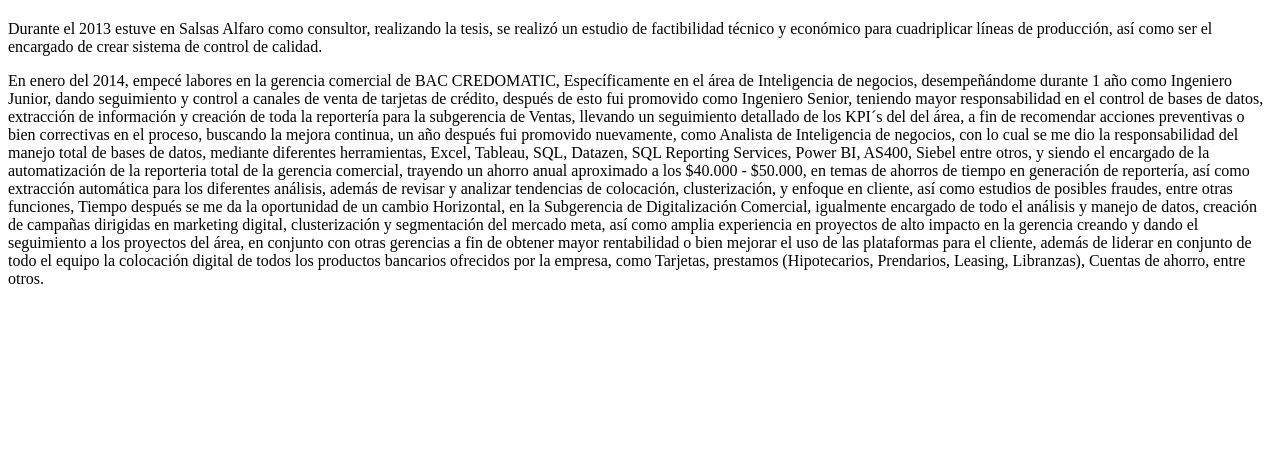
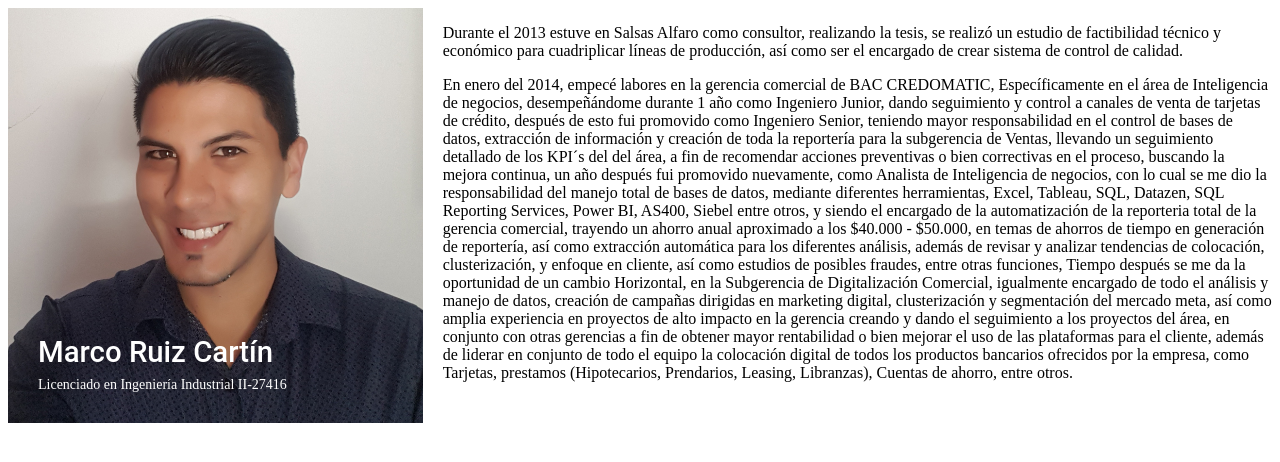
Before and after one commit to guayom/cv-marco-ruiz, a Gatsby site: page / in a window 1280 px wide. Built offline with nearby package versions, Linux system fonts and the light colour scheme; Gatsby itself is replaced by a stand-in of ours.

Commit message:
Layout for profile pic

```diff
--- a/gatsby-config.js
+++ b/gatsby-config.js
@@ -11,6 +11,16 @@
         name: "markdown-pages",
       },
     },
+    {
+      resolve: `gatsby-source-filesystem`,
+      options: {
+        name: `images`,
+        path: `${__dirname}/src/images`,
+      },
+    },
+    `gatsby-plugin-sharp`,
     `gatsby-transformer-remark`,
+    `gatsby-transformer-sharp`,
+    `gatsby-plugin-styled-components`,
   ],
 };
--- a/gatsby-node.js
+++ b/gatsby-node.js
@@ -7,10 +7,7 @@
 
   return graphql(`
     {
-      allMarkdownRemark(
-        sort: { order: DESC, fields: [frontmatter___date] }
-        limit: 1000
-      ) {
+      allMarkdownRemark{
         edges {
           node {
             frontmatter {
--- a/src/components/PersonalData/index.js
+++ b/src/components/PersonalData/index.js
@@ -1,5 +1,20 @@
 import React from 'react'
+import ProfilePic from './profilePic'
+import styled from 'styled-components'
 
-export default (props) => (
-    <h1>Holis</h1>
+const Container = styled.div`
+    flex: 2 0;
+    background: ${props => props.mainColor};
+    margin-right: 20px;
+    color: #fff;
+`
+
+export default ({image, mainColor, name, jobTitle}) => (
+    <Container mainColor={mainColor}>
+        <ProfilePic
+            name={name}
+            jobTitle={jobTitle}
+            image={image}
+        />
+    </Container>
 )
--- /dev/null
+++ b/src/components/PersonalData/profilePic.js
@@ -0,0 +1,46 @@
+import React from 'react'
+import styled from 'styled-components'
+import Img from 'gatsby-image';
+
+
+const ImageContainer = styled.div`
+    position: relative;
+    box-sizing: border-box;
+    width: 100%;
+    padding-top: 100%;
+    background: #fff;
+`
+
+const NameContainer = styled.div`
+    position: absolute;
+    bottom: 0;
+    left: 0;
+    right: 0;
+    padding: 0 30px 30px;
+`
+
+const Name = styled.h1`
+    font-size: 22pt;
+    line-height: 30pt;
+    margin: 0 0 5px;
+    font-family: 'Roboto', sans-serif;
+    font-weight: 500;
+    display: block;
+`
+
+const JobDescription = styled.p`
+    margin: 0;
+    font-size: 14px;
+`
+
+export default ({image, name, jobTitle}) => (
+  <ImageContainer>
+      <div style={{width:`100%`, height: `100%`, overflow: `hidden`, position: `absolute`, top: 0, left: 0}}>
+          <Img sizes={image.sizes} />
+      </div>
+      <NameContainer>
+          <Name>{name}</Name>
+          <JobDescription>{jobTitle}</JobDescription>
+      </NameContainer>
+  </ImageContainer>
+)
--- a/src/layouts/index.css
+++ b/src/layouts/index.css
@@ -5,6 +5,8 @@
 }
 body {
   margin: 0;
+  background-color: #eae8e7;
+  color: #767270;
 }
 article,
 aside,
--- a/src/pages/index.md
+++ b/src/pages/index.md
@@ -10,6 +10,7 @@
     - 8925 4953
     - 8925 4953
 civilStatus: Soltero
+image: pic.jpg
 email: marcoruiz10@hotmail.com
 superiorEducation:
     - degree: Licenciatura
@@ -108,6 +109,7 @@
       description: Ingeniero Senior BAC CREDOMATIC
       category: personal
       phoneNumber: 8839 4147
+mainColor: "#73c305"
 ---
 Durante el 2013 estuve en Salsas Alfaro como consultor, realizando la tesis, se realizó un estudio de factibilidad técnico y económico para cuadriplicar líneas de producción, así como ser el encargado de crear sistema de control de calidad.
 
--- a/src/templates/index.js
+++ b/src/templates/index.js
@@ -1,14 +1,21 @@
 import React from "react";
+import PersonalData from '../components/PersonalData'
 
 export default function Template({
   data, // this prop will be injected by the GraphQL query below.
 }) {
-  const { markdownRemark } = data; // data.markdownRemark holds our post data
+  const { markdownRemark , allImageSharp} = data; // data.markdownRemark holds our post data
   const { frontmatter, html } = markdownRemark;
+  const mainImage = allImageSharp.edges.find(i => i.node.sizes.originalName === frontmatter.image).node
   return (
-    <div className="blog-post-container">
-      <div className="blog-post">
-        <h2>{frontmatter.date}</h2>
+    <div style={{display: `flex`}}>
+      <PersonalData
+        image={mainImage}
+        mainColor={frontmatter.mainColor}
+        name={frontmatter.name}
+        jobTitle={frontmatter.jobTitle}
+      />
+      <div style={{flex: `4 0`}}>
         <div
           className="blog-post-content"
           dangerouslySetInnerHTML={{ __html: html }}
@@ -26,11 +33,13 @@
         name
         jobTitle
         address
+        image
         dateOfBirth(formatString: "MMMM DD, YYYY")
         placeOfBirth
         phoneNumbers
         civilStatus
         email
+        mainColor
         superiorEducation {
             degree
             description
@@ -52,5 +61,24 @@
         }
       }
     }
+    allImageSharp {
+      edges {
+        node {
+          id
+          sizes {
+            base64
+            tracedSVG
+            aspectRatio
+            src
+            srcSet
+            srcWebp
+            srcSetWebp
+            sizes
+            originalImg
+            originalName
+          }
+        }
+      }
+    }
   }
 `;
```
Also changed, not shown: package.json (+6 -1 lines), src/components/Header/index.js (deleted, +0 -33 lines), src/layouts/index.js (+3 -6 lines), src/images/pic.jpg (added), 2 other files.
